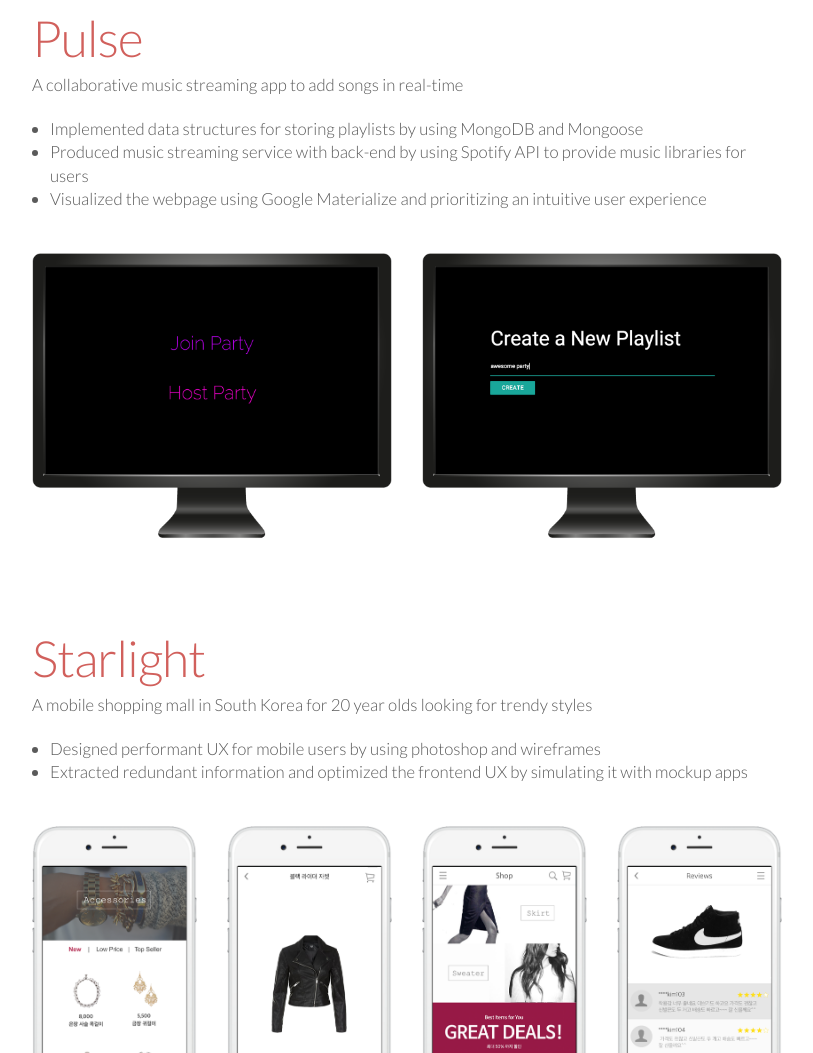
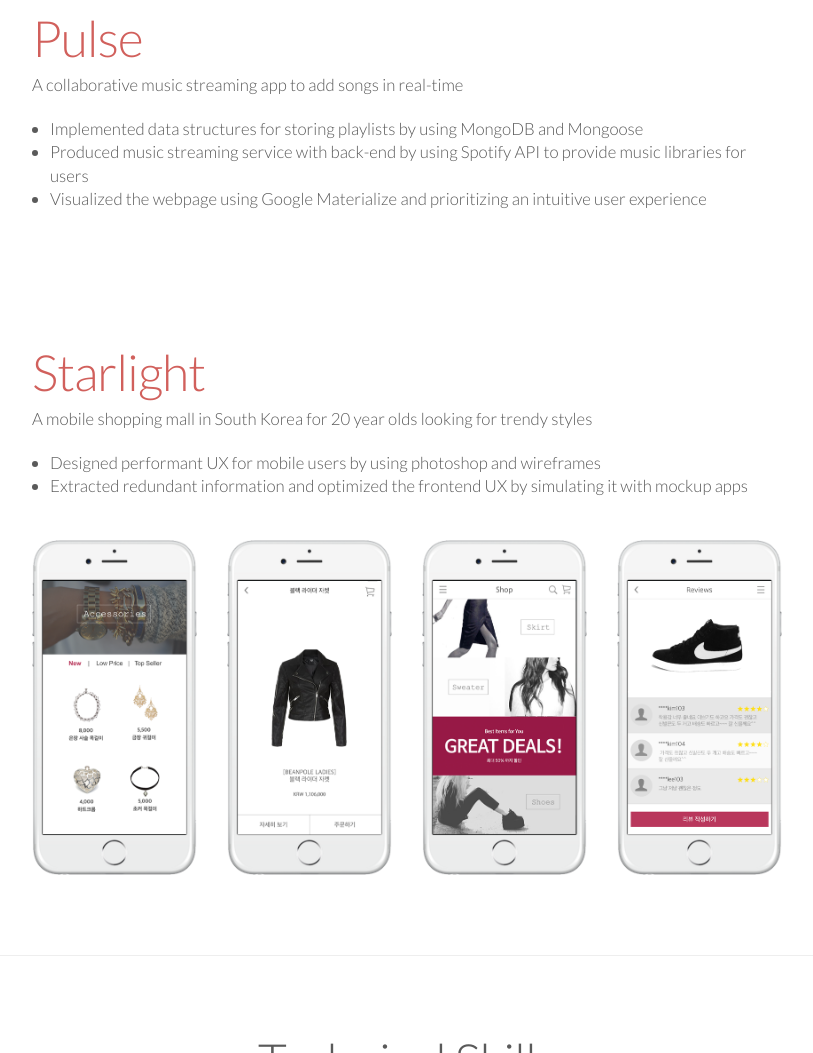
Before and after one commit to SunyoungKim508/resume, a website: page assets/index.html in a window 1280 px wide. Shown: the part 3234-4287 px from the top of the page, without its empty margins (233-1046 px from the left). Drawn offline with nearby package versions, Linux system fonts and the light colour scheme.

Commit message:
Remove pulse images

```diff
--- a/assets/index.html
+++ b/assets/index.html
@@ -182,16 +182,6 @@
         </div>
         <div class="col-md-2"></div>
       </div>
-      <div class="row project">
-        <div class="col-sm-2"></div>
-        <div class="col-sm-4">
-          <img src="./pulse-1.png">
-        </div>
-        <div class="col-sm-4">
-          <img src="./pulse-2.png">
-        </div>
-        <div class="col-sm-2"></div>
-      </div>
       <div class="break row"></div>
       <div class="row">
         <div class="col-md-2"></div>
```
